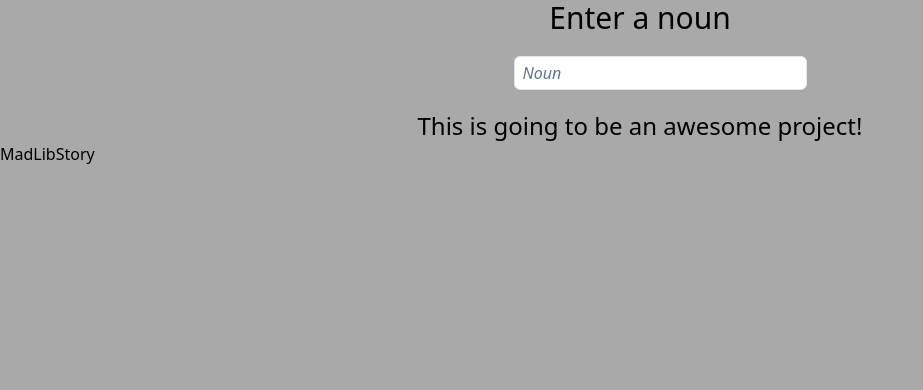
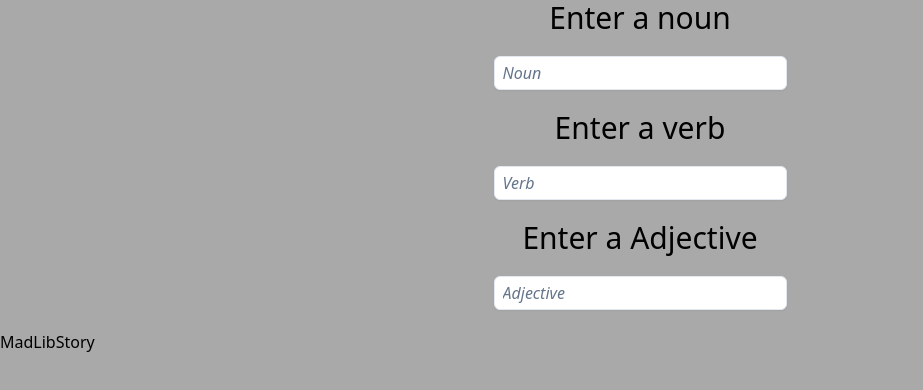
Before and after one commit to Ozz760/MadLibTs, a React (Create React App) app: page / in a window 1280 px wide. Shown: the top 390 px of the page, without its empty margins (0-923 px from the left). Built offline with nearby package versions, Linux system fonts and the light colour scheme.

Commit message:
Added more input to the game

```diff
--- a/src/components/InputField.tsx
+++ b/src/components/InputField.tsx
@@ -3,17 +3,34 @@ import React, { useState } from "react";
 const InputField: React.FC = () => {
   const [noun, setNoun] = useState<string>("");
   return (
-    <div className=" flex flex-col items-center justify-center">
+    <div className="flex flex-col items-center justify-center">
       <h1 className="text-3xl">Enter a noun</h1>
-      <div>
+      <div className=" flex flex-col items-center justify-center">
         <input
-          className=" placeholder:italic placeholder:text-slate-500 border border-slate-200 rounded-md pl-2 pr-3 bg-white m-5 w-full p-1 block shadow-sm focus:outline-none focus:border-black"
+          className="placeholder:italic placeholder:text-slate-500 border border-slate-200 rounded-md pl-2 pr-3 bg-white m-5 w-full p-1 block shadow-sm focus:outline-none focus:border-black"
           type="text"
           name="input"
           placeholder="Noun"
         ></input>
       </div>
-      <h1 className=" text-2xl">This is going to be an awesome project!</h1>
+      <div className="flex flex-col items-center justify-center">
+        <h1 className="text-3xl">Enter a verb</h1>
+        <input
+          className=" placeholder:italic placeholder:text-slate-500 border border-slate-200 rounded-md pl-2 pr-3 bg-white m-5 w-full p-1 block shadow-sm focus:outline-none focus:border-black"
+          type="text"
+          name="input"
+          placeholder="Verb"
+        ></input>
+      </div>
+      <div className="flex flex-col items-center justify-center">
+        <h1 className="text-3xl">Enter a Adjective</h1>
+        <input
+          className="placeholder:italic placeholder:text-slate-500 border border-slate-200 rounded-md pl-2 pr-3 bg-white m-5 w-full p-1 block shadow-sm focus:outline-none focus:border-black"
+          type="text"
+          name="input"
+          placeholder="Adjective"
+        ></input>
+      </div>
     </div>
   );
 };
```
